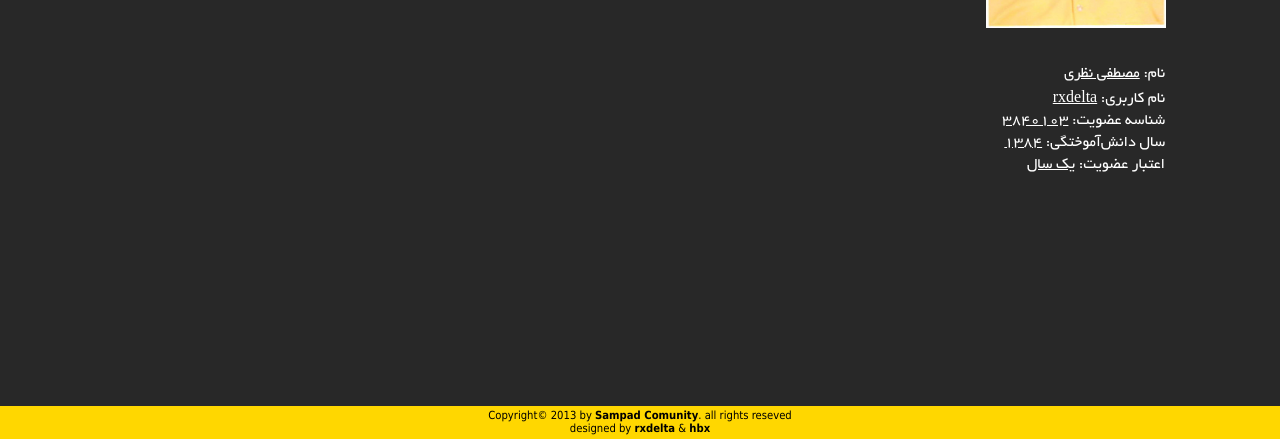
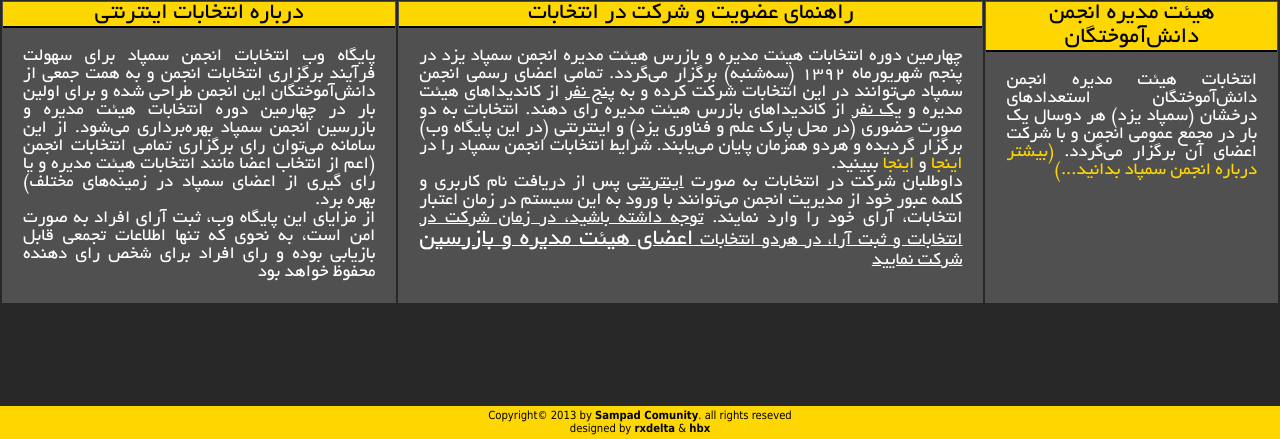
Before and after one commit to rxdelta/voting, a PHP site: page / in a window 1280 px wide. Shown: the part 361-800 px from the top of the page. Run offline with PHP 8.4, Linux system fonts and the light colour scheme; data that the repository does not hold is empty; some libraries are stand-ins or nearby versions.

Commit message:
before linking with middle layer

```diff
--- a/html_headers/css/style.css
+++ b/html_headers/css/style.css
@@ -153,6 +153,7 @@
 
 #userinfo {
 	margin-right: 100px;
+	position:relative;
 }
 
 #userinfo-image{
@@ -317,6 +318,7 @@
 	background-color:rgb(100,0,100);
 }
 .app-show {
+	position:relative;
 	width:0px;
 	height:100%;
 	-webkit-transition: all 0.4s ease;
@@ -342,6 +344,7 @@
 .election-item > a {
 	text-decoration: none;
 	color: gold;
+	cursor:pointer;
 }
 #submit-candidate {
 	padding:3px;
@@ -353,3 +356,70 @@
 	background-color:rgb(50,50,50);
 	width:100%;
 }
+
+/************************* index page **************************/
+#indexpage-banner {
+	width:100%;
+	height:300px;
+	background-image:  url('../images/banner.png');
+	background-repeat: no-repeat;
+	background-position: center;
+	/*-webkit-transition: all 0.4s ease;
+	-moz-transition: all 0.4s ease;
+	-o-transition: all 0.4s ease;
+	transition: all 0.4s ease;	*/
+	display: none;
+
+}
+
+#show-time {
+	position:absolute;
+	left:0px;
+	top:0px;
+	width:300px;
+	text-align:center;
+}
+
+.index-item {
+}
+
+.index-item-title {
+	text-align: center;
+	font-size:18pt;
+	color: black;
+	background-color: gold;
+	border-bottom: 2px solid black;
+}
+.index-item-content {
+	padding:20px;
+	text-align: right;
+	font-size:14pt;
+	color: white;
+	height:inherit;
+	text-align:justify;
+	text-justify:inter-word;
+	position:relative;
+	top:0px;
+	bottom:0px;
+	overflow:hide;
+}
+
+.index-item-content > a{
+	color: gold;
+	text-decoration: none;
+}
+
+#candidate-name {
+	border-bottom: 2px solid gold;
+	color:gold;
+	width:100%;
+	font-size: 20pt;
+	text-align:right;
+}
+
+#candidate-desc {
+}
+
+#index-items td {
+	background-color: rgb(80,80,80);
+}
--- a/index.php
+++ b/index.php
@@ -3,17 +3,20 @@
 	include_once "php_headers/uif.php";
 	include_once "php_headers/voting/uif.php";
 	getHeader('صفحه اصلی');
+	if ($user->status) {
 
-	$user = array(
-		array('u_name','نام','مصطفی نظری','false'),
-		array('u_username','نام کاربری','rxdelta','true'),
-		array('u_username','شناسه عضویت','3840103','false'),
-		array('u_graddate','سال دانش‌آموختگی','1384','false'),
-		array('u_grant','اعتبار عضویت','یک سال','false')
-	);
+		$userinfo = array(
+			array('u_name','نام','مصطفی نظری'/*$user->name*/,'false'),
+			array('u_username','نام کاربری','rxdelta'/*,$user->username*/,'true'),
+			array('u_username','شناسه عضویت','384003','false'),
+			array('u_graddate','سال دانش‌آموختگی','1384','false'),
+			array('u_grant','اعتبار عضویت','یک سال','false')
+		);
 
-	$app = election::getAllElectionList($db);
-	showUserInfo($user,$app);
-
+		$app = election::getAllElectionList($db);
+		showUserInfo($userinfo,$app);
+	} else {
+		showIndexPage();
+	}
 	getFooter();
 ?>
--- a/php_headers/jalaly.php
+++ b/php_headers/jalaly.php
@@ -257,7 +257,7 @@
     $month = Array("فروردین", "اردیبهشت", "خرداد", "تیر", "مرداد", "شهریور", "مهر", "آبان", "آذر", "دی", "بهمن", "اسفند");
     if ($jmonth < 10)
 	$jmonth = '0' . $jmonth;
-    if ($jday < 10)
+    if ($jday < 10 && $Mod!=1)
 	$jday = '0' . $jday;
     if ($Mod == 1)
 	$sq = $jday . $BetweenChar . $month[--$jmonth] . $BetweenChar . $jyear;
@@ -280,12 +280,16 @@
 
     $splitTime = explode(":", $splitDateTime[1]);
     $jDate = convertToJalali($splitDateTime[0], '/', 3);
+    $jDate2 = convertToJalali($splitDateTime[0], ' ', 1);
     if ($mode == 0)
                   return $jDate;
     else if ($mode == 1)
-	return $jDate . " " . $splitTime[0] . ":" . $splitTime[1];
+		return $jDate . " " . $splitTime[0] . ":" . $splitTime[1];
     else if ($mode == 2)
-	return $jDate . " " . $splitTime[0] . ":" . $splitTime[1] . ":" . $splitTime[2];
+		return $jDate . " " . $splitTime[0] . ":" . $splitTime[1] . ":" . $splitTime[2];
+    else if ($mode == 3)
+		return $jDate2 . " ساعت " . $splitTime[0] . ":" . $splitTime[1];
+
 }
 
 ?>
--- a/php_headers/uif.php
+++ b/php_headers/uif.php
@@ -33,7 +33,7 @@
 						<tr>
 							<td> نام کاربری:</td>
 							<td> <input type="text" name="uname" /> </td>
-							<td> کلمه عبور: </td>
+							<td> &nbsp;&nbsp;کلمه عبور: </td>
 							<td> <input type="password" name="password" /> </td>
 							<td> <button class="button" type="submit" style="margin-right:5px;"><span style="top: -3px; position: relative;">ورود</span></button> </td>
 						</tr>
--- a/php_headers/voting/uif.php
+++ b/php_headers/voting/uif.php
@@ -69,9 +69,9 @@
 					<?php	else : ?>
 								<div><span style="position:relative;margin-right:50px;top:10px;color:rgb(255,128,128);">هیچ برنامه‌ای تنظیم نشده است.</span></div>
 					<?php	endif ?>
+
 						<div id="show-candidate">
-						Test
-						</div
+						</div>
 					</td>
 				</tr>
 				<tr>
@@ -112,4 +112,75 @@
 <?php
 
 	}
+
+	function showIndexPage() {
 ?>
+		<div id="indexpage-banner">
+		</div>
+		<div id="index-items">
+			<table width="100%">
+				<tr>
+					<td valign="top" width="23%" height="100%">
+						<div class="index-item">
+							<div class="index-item-title">
+								هیئت مدیره انجمن دانش‌آموختگان
+							</div>
+							<div class="index-item-content">
+								انتخابات هیئت مدیره انجمن دانش‌آموختگان استعدادهای درخشان (سمپاد یزد) هر دوسال یک بار در مجمع عمومی انجمن و با شرکت اعضای آن برگزار می‌گردد.
+								<a href="http://www.sampad.info"> (بیشتر درباره انجمن سمپاد بدانید...) </a>
+							</div>
+						</div>
+					</td>
+					<td valign="top" width="46%" height="100%">
+						<div class="index-item">
+							<div class="index-item-title">
+								راهنمای عضویت و شرکت در انتخابات
+							</div>
+							<div class="index-item-content">
+								چهارمین دوره انتخابات هیئت مدیره و بازرس هیئت مدیره انجمن سمپاد یزد در پنجم شهریورماه ۱۳۹۲
+								 (سه‌شنبه) برگزار می‌گردد. تمامی اعضای رسمی انجمن سمپاد می‌توانند در این
+								انتخابات شرکت کرده و به
+								<u>پنج نفر</u>
+								از کاندیداهای هیئت مدیره و
+								<u>یک نفر</u>
+								 از کاندیداهای بازرس هیئت مدیره
+								رای دهند. انتخابات به دو صورت حضوری (در محل پارک علم و فناوری یزد)
+								و اینترنتی (در این پایگاه وب) برگزار گردیده و هردو همزمان پایان می‌یابند.
+								شرایط انتخابات انجمن سمپاد را در
+								<a href="http://news.sampad.info/article253.html">اینجا</a> و
+								<a href="http://news.sampad.info/article254.html">اینجا</a> ببینید.<br/>
+								داوطلبان شرکت در انتخابات به صورت <u>اینترنتی</u> پس از دریافت نام کاربری و کلمه عبور خود از مدیریت انجمن
+								می‌توانند با ورود به این سیستم در زمان اعتبار انتخابات، آرای خود را وارد نمایند.
+								<u>
+									توجه داشته باشید، در زمان شرکت در انتخابات و ثبت آرا، در هردو انتخابات
+									<span style="font-size: 18pt">اعضای هیئت مدیره و بازرسین</span>
+									شرکت نمایید
+								</u>
+							</div>
+						</div>
+					</td>
+					<td valign="top" width="31%" height="100%">
+						<div class="index-item">
+							<div class="index-item-title">
+								درباره انتخابات اینترنتی
+							</div>
+							<div class="index-item-content">
+								پایگاه وب انتخابات انجمن سمپاد برای سهولت فرآیند برگزاری انتخابات انجمن و به همت جمعی از دانش‌آموختگان
+								این انجمن طراحی شده و برای اولین بار در چهارمین دوره انتخابات هیئت مدیره و بازرسین انجمن سمپاد بهره‌برداری می‌شود.
+								از این سامانه می‌توان رای برگزاری تمامی انتخابات انجمن (اعم از انتخاب اعضا مانند انتخابات هیئت مدیره و یا رای گیری از اعضای سمپاد در زمینه‌های مختلف) بهره برد.<br/>
+								از مزایای این پایگاه وب، ثبت آرای افراد به صورت امن است، به نحوی که تنها اطلاعات تجمعی قابل بازیابی بوده و رای افراد برای شخص رای دهنده محفوظ خواهد بود
+							</div>
+						</div>
+					</td>
+				</tr>
+			</table>
+		</div>
+		<script type="text/javascript">
+			$(document).ready(function(e) {
+
+				$('#indexpage-banner').fadeIn(1000);
+			});
+		</script>
+<?php
+	}
+?>
```
Also changed, not shown: ui_ajax/show_app.php (+9 -1 lines), ui_ajax/show_candidate.php (added, +18 -0 lines), html_headers/js/all.js.
